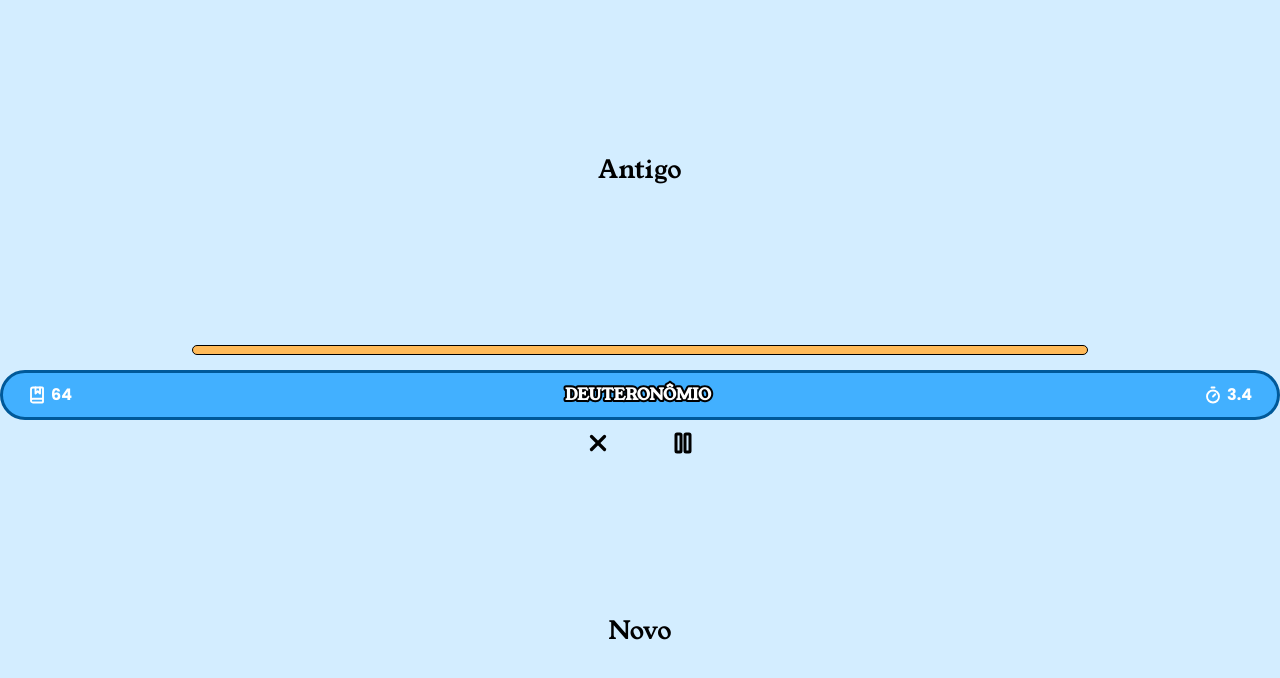
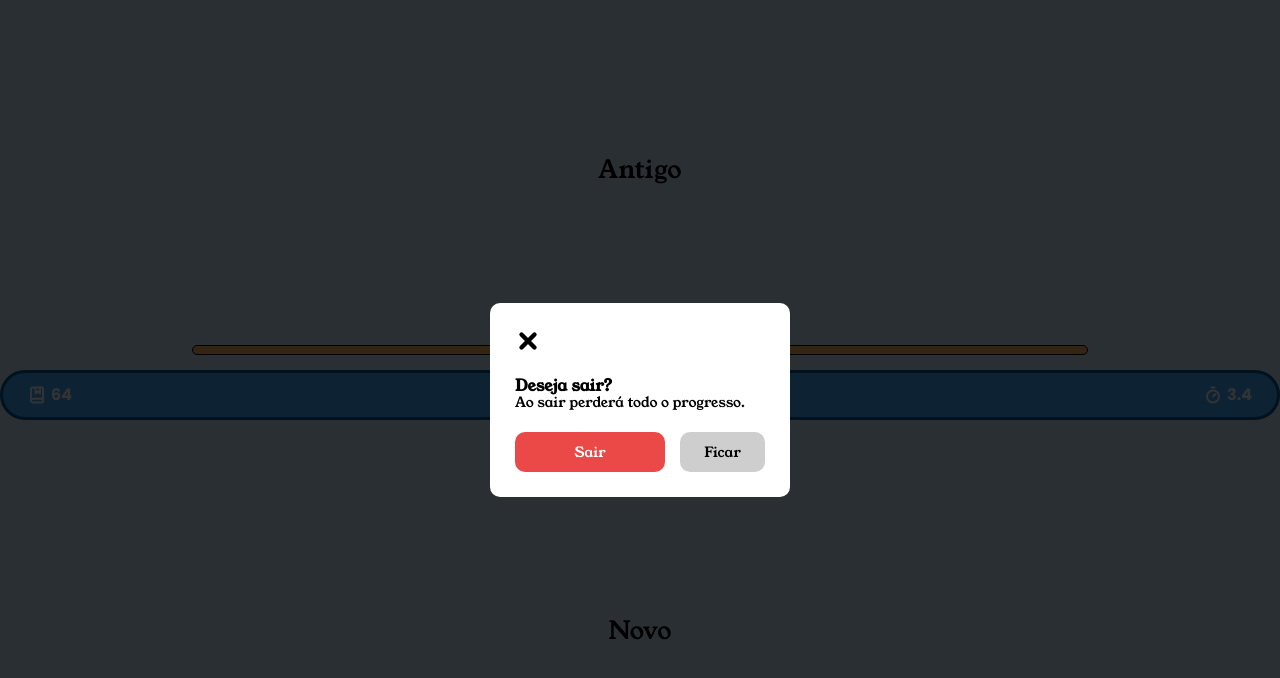
Before and after one commit to TypeClecio/GameBiblico, a React (Vite) app: page /jogatina in a window 1280 px wide. Both pictures are taken after a click on the button 598 px from the left and 445 px from the top of the page. Shown: the top 678 px of the page. Built offline with nearby package versions, Linux system fonts and the light colour scheme.

Commit message:
Adicionando o Modal Base na página

```diff
--- /dev/null
+++ b/src/components/ModalBase/ModalBase.module.scss
@@ -0,0 +1,61 @@
+.escopo {
+  top: 0;
+  left: 0;
+  width: 100vw;
+  height: 100vh;
+  position: absolute;
+  background-color: rgba(0, 0, 0, 80%);
+  display: flex;
+  align-items: center;
+  justify-content: center;
+}
+
+.modal {
+  gap: 15px;
+  display: flex;
+  flex-direction: column;
+  align-items: flex-start;
+  width: 300px;
+  padding: 25px;
+  border-radius: 10px;
+  background-color: #FFF;
+
+  .titulo {
+    font-size: 16px;
+  }
+
+  .descricao {
+    font-size: 14px;
+    transform: translateY(-5px);
+  }
+
+  .acoes {
+    gap: 15px;
+    display: flex;
+
+    .acaoSair {
+      background-color: #EB4848;
+    }
+
+    .acaoPausar {
+      background-color: #22CD6F;
+    }
+
+    .acaoPrincipal {
+      width: 150px;
+      height: 40px;
+      color: #FFF;
+      font-size: 14px;
+      border-radius: 10px;
+    }
+
+    .acaoSecundaria {
+      width: 85px;
+      height: 40px;
+      color: #000;
+      font-size: 14px;
+      border-radius: 10px;
+      background-color: #CECECE;
+    }
+  }
+}
--- /dev/null
+++ b/src/components/ModalBase/index.tsx
@@ -0,0 +1,64 @@
+import { Pause, X } from "lucide-react";
+import styles from "./ModalBase.module.scss";
+
+type AcaoModal = "sair" | "pausar";
+
+type ModalBaseProps = {
+  acaoModal: AcaoModal;
+}
+
+export default function ModalBase({ acaoModal }: ModalBaseProps) {
+  const acao = acaoModal === "sair" ? true : false;
+
+  return (
+    <div className={styles.escopo}>
+      <article
+        className={styles.modal}
+        role="dialog"
+        aria-modal="true"
+        aria-labelledby="Sair dá partida"
+        aria-describedby="Ao sair perderá todo o progresso."
+        onClick={(e) => e.stopPropagation()}
+      >
+        <button
+          type="button"
+          className={styles.iconeDaAcao}
+          aria-label="Icone da ação"
+        >{
+          acao
+            ? <X size={26} strokeWidth={4} />
+            : <Pause size={26} strokeWidth={3} />
+        }</button>
+
+        <div>
+          <h2 className={styles.titulo}>{
+            acao
+              ? "Deseja sair?"
+              : "Retomar partida?"
+          }</h2>
+          <p className={styles.descricao}>{
+            acao
+              ? "Ao sair perderá todo o progresso."
+              : "Dê continuidade a partida."
+          }</p>
+        </div>
+
+        <div className={styles.acoes}>
+          <button
+            type="button"
+            className={`${styles.acaoPrincipal} ${acao ? styles.acaoSair : styles.acaoPausar}`}
+          >{
+            acao
+              ? "Sair"
+              : "Retomar"
+          }</button>
+          <button type="button" className={styles.acaoSecundaria}>{
+            acao
+              ? "Ficar"
+              : "Sair"
+          }</button>
+        </div>
+      </article>
+    </div>
+  )
+}
--- a/src/pages/Jogatina/index.tsx
+++ b/src/pages/Jogatina/index.tsx
@@ -1,7 +1,12 @@
+import { useState } from "react";
 import { BookMarked, Pause, Timer, X } from "lucide-react";
+
 import styles from "./Jogatina.module.scss";
+import ModalBase from "../../components/ModalBase";
 
 export default function Jogatina() {
+  const [mostrarModal, setMostrarModal] = useState(false);
+
   return (
     <main className={styles.escopo}>
       <section className={styles.antigoTestamento}>
@@ -28,10 +33,14 @@ export default function Jogatina() {
         </div>
 
         <div className={styles.gatilhosDaJogatina}>
-          <button>
+          <button
+            onClick={() => setMostrarModal(true)}
+          >
             <X size={26} strokeWidth={3} />
           </button>
-          <button>
+          <button
+            onClick={() => setMostrarModal(true)}
+          >
             <Pause size={24} strokeWidth={3} />
           </button>
         </div>
@@ -40,6 +49,11 @@ export default function Jogatina() {
       <section className={styles.novoTestamento}>
         <span>Novo</span>
       </section>
+
+      {mostrarModal
+        ? <ModalBase acaoModal="sair" />
+        : false
+      }
     </main>
   )
 }
```
